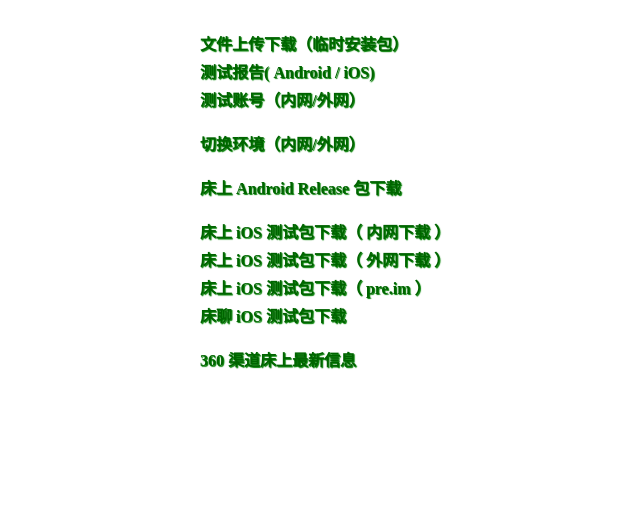
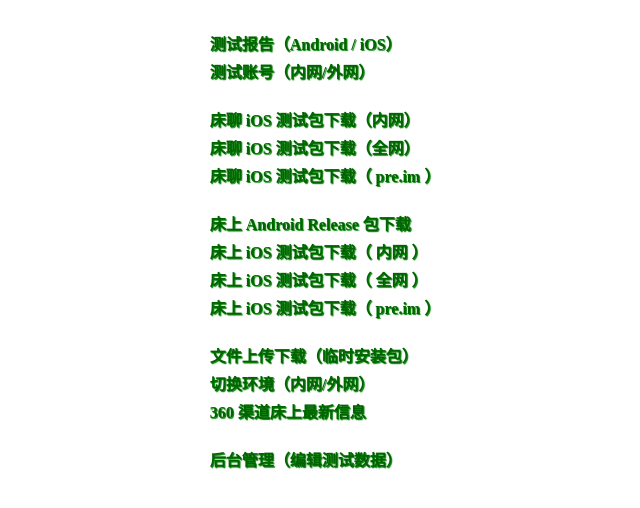
Before and after one commit to yinzhuoqun/testdata, a Django app: page / in a window 1280 px wide. Shown: the top 508 px of the page, without its empty margins (315-955 px from the left). Run offline with Django 3.2, Linux system fonts and the light colour scheme; data comes from the database, SQL or seed files in the repository; both versions use the stored data as it was after the commit; lists and menus that the app fills with data are empty; parts of the project's set-up code (start-up, migrations or seed data) failed here and were passed over.

Commit message:
feat: chang homepage url show style

```diff
--- a/templates/index.html
+++ b/templates/index.html
@@ -7,8 +7,8 @@
         Home | TestData
     </title>
     <style>
-            html{
-                height:100%;
+        html {
+            height: 100%;
         }
 
         {#            body{#}
@@ -16,25 +16,26 @@
         {#			    background-repeat: no-repeat;#}
         {#            }#}
 
-            a{
+        a {
             font-weight: bolder;
             color: #006400;
             text-shadow: 1px 1px 1px green;
             /*text-shadow 文本阴影*/
         }
 
-            a:link,a:visited{
+        a:link, a:visited {
             /*background-color: ; */
-                text-decoration:none;  /*超链接无下划线*/
+            text-decoration: none; /*超链接无下划线*/
         }
-            a:hover{
+
+        a:hover {
             /*hover 悬浮*/
             color: #0000FF;
             /*color: #fff;			*/
-                text-decoration:underline;  /*鼠标放上去有下划线*/
+            text-decoration: underline; /*鼠标放上去有下划线*/
         }
 
-            .box{
+        .box {
             position: relative;
             width: 100%;
             word-wrap: break-word;
@@ -44,7 +45,7 @@
 
         }
 
-            table{
+        table {
             font-size: 12px;
             font-family: 微软雅黑;
             text-align: left;
@@ -53,7 +54,8 @@
             margin-top: 20px;
 
         }
-            .nav,.download,.manage,.report{
+
+        .nav, .download, .manage, .report {
             text-align: left;
             padding-left: 30%;
             padding-top: 30px;
@@ -93,17 +95,64 @@
     <table align="center">
         <tbody>
 
-                <tr><th align='left' ><a href="/app">文件上传下载（临时安装包）</a></th></tr>
-                <tr><th align='left' ><a href="/report">测试报告( Android / iOS)</a></th></tr>
-                <tr><th align='left' ><a href="/sid">测试账号（内网/外网）</a></p></th></tr>
-                <tr><th align='left' ><a href="/test_change_env">切换环境（内网/外网）</a></p></th></tr>
-                <tr><th align='left' ><a href="http://192.168.2.131/bedigest/">床上 Android Release 包下载</a></p></th></tr>
-                <tr><th align='left' ><a href="https://kongming.l99.com/ad_hoc/onbed.html">床上 iOS 测试包下载（ 内网下载 ）</a></th></tr>
-                <tr><th align='left' ><a href="http://apps.l99.com/ad_hoc/com.l99.newchuangshang.html">床上 iOS 测试包下载（ 外网下载 ）</a></th></tr>
-                <tr><th align='left' ><a href="http://pre.im/app/45fa4ba6a09fe0bdbff75b420745e70b">床上 iOS 测试包下载（ pre.im ）</a></th></tr>
-                <tr><th align='left' ><a href="http://apps.l99.com/ad_hoc/com.l99.chuangliaoHK.html">床聊 iOS 测试包下载</a></p></th></tr>
-                <tr><th align='left' ><a href="/appinfo">360 渠道床上最新信息</a></p></th></tr>
+        {#                <tr><th align='left' ><a href="/app">文件上传下载（临时安装包）</a></th></tr>#}
+        {#                <tr><th align='left' ><a href="/report">测试报告( Android / iOS)</a></th></tr>#}
+        {#                <tr><th align='left' ><a href="/sid">测试账号（内网/外网）</a></p></th></tr>#}
+        {#                <tr><th align='left' ><a href="/test_change_env">切换环境（内网/外网）</a></p></th></tr>#}
+        {#                <tr><th align='left' ><a href="http://192.168.2.131/bedigest/">床上 Android Release 包下载</a></p></th></tr>#}
+        {#                <tr><th align='left' ><a href="https://kongming.l99.com/ad_hoc/onbed.html">床上 iOS 测试包下载（ 内网 ）</a></th></tr>#}
+        {#                <tr><th align='left' ><a href="http://apps.l99.com/ad_hoc/com.l99.newchuangshang.html">床上 iOS 测试包下载（ 全网 ）</a></th></tr>#}
+        {#                <tr><th align='left' ><a href="http://pre.im/app/45fa4ba6a09fe0bdbff75b420745e70b">床上 iOS 测试包下载（ pre.im ）</a></p></th></tr>#}
+        {#                <tr><th align='left' ><a href="https://kongming.l99.com/ad_hoc/bedChat.html">床聊 iOS 测试包下载（内网）</a></th></tr>#}
+        {#                <tr><th align='left' ><a href="http://apps.l99.com/ad_hoc/com.l99.chuangliaoHK.html">床聊 iOS 测试包下载（全网）</a></th></tr>#}
+        {#                <tr><th align='left' ><a href="http://pre.im/Q0z6">床聊 iOS 测试包下载（ pre.im ）</a></p></th></tr>#}
+        {#                <tr><th align='left' ><a href="/appinfo">360 渠道床上最新信息</a></p></th></tr>#}
         {#                <tr><th align='left' ><a href="/admin">后台管理（编辑测试数据）</a></p></th></tr>#}
+        {% if urls %}
+            {% for info in urls_data %}
+                <tr>
+                    <th align='left'><a href="{{ info.url }}">{{ info.url_name }}</a></th>
+                </tr>
+            {% endfor %}
+
+            <tr>
+                <th align='left'><a href=""><p></p></th>
+            </tr>
+            {% for info in urls_cl %}
+                <tr>
+                    <th align='left'><a href="{{ info.url }}">{{ info.url_name }}</a></th>
+                </tr>
+
+            {% endfor %}
+            <tr>
+                <th align='left'><a href=""><p></p></th>
+            </tr>
+            {% for info in urls_cs %}
+                <tr>
+                    <th align='left'><a href="{{ info.url }}">{{ info.url_name }}</a></th>
+                </tr>
+            {% endfor %}
+
+            <tr>
+                <th align='left'><a href=""><p></p></th>
+            </tr>
+            {% for info in urls_appinfo %}
+                <tr>
+                    <th align='left'><a href="{{ info.url }}">{{ info.url_name }}</a></th>
+                </tr>
+            {% endfor %}
+
+            <tr>
+                <th align='left'><a href=""><p></p></th>
+            </tr>
+            {% for info in urls_other %}
+                <tr>
+                    <th align='left'><a href="{{ info.url }}">{{ info.url_name }}</a></th>
+                </tr>
+            {% endfor %}
+        {% else %}
+            <th align='left'><a href="/"><h1>还没有内容哦 😄</h1></a></th>
+        {% endif %}
 
         </tbody>
     </table>
--- a/templates/resume_yzq.html
+++ b/templates/resume_yzq.html
@@ -683,10 +683,10 @@ content:"...";
 							<div class="mr_moudle_content olpf">
 								<ol>
  <li><p>熟悉 软件测试理论、软件测试流程、测试用例编写、编写测试报告等</p></li>
- <li><p>熟悉 缺陷管理工具 Bugfree、Redmine、禅道，版本管理工具 svn、git，抓包工具&nbsp;fiddler、charles&nbsp;</p></li>
+ <li><p>熟悉 缺陷管理工具 Bugfree、Redmine、禅道等，版本管理工具 svn、git，抓包工具&nbsp;fiddler、charles等&nbsp;</p></li>
  <li><p>熟悉 adb 命令，并把常用的操作（卸载、安装、清数据、截图、monkey、APK 签名信息等）编写成 Python 脚本并打包成 exe 文件</p></li>
  <li><p>熟悉 自动化测试工具 appium，自动化测试框架 selenium，掌握性能测试工具 LoadRunner、jmeter 的基本使用</p></li>
- <li><p>熟悉 第三方测试平台 testin、腾讯优测、阿里 MQC</p></li>
+ <li><p>熟悉 第三方测试平台 testin、腾讯优测、阿里 MQC、百度 MTC</p></li>
  <li><p>熟悉 数据库的基本操作，如增、删、改、查等语句使用</p></li>
  <li><p>熟悉 linux 操作系统的基本操作</p></li>
  <li><p>熟悉 Python3，在 windows 使用 Apache + wsgi + django、linux 上使用 nginx + uwsgi + django 搭建网站</p></li>
--- a/xuegod/__init__.py
+++ b/xuegod/__init__.py
@@ -3,7 +3,7 @@ import os
 
 # 从Django1.7以后不再使用app_label，修改app相关需要使用AppConfig
 
-verbose_app_name = u"测试账号管理"
+verbose_app_name = u"测试数据管理"  # 站点标题头部
 default_app_config = 'xuegod.XuegodConfig'
 
 def get_current_app_name(_file):
--- a/xuegod/models.py
+++ b/xuegod/models.py
@@ -151,7 +151,27 @@ class Resume(models.Model):
     class Meta:
         # meta 是否固定？
         # 设置的是后台显示表名  默认是类名
-        verbose_name = "简历"
+        verbose_name = "手机号码"
 
         # 是设置复数形式时显示的名称
-        verbose_name_plural = "简历列表"
+        verbose_name_plural = "手机号码列表"
+
+
+class HomePage(models.Model):
+    url_status_choice = (
+        ("1", "ON"),
+        ('0', 'OFF'),
+    )
+
+    url = models.CharField(max_length=256, verbose_name="网址")
+    url_name = models.CharField(max_length=256, verbose_name="网址名称")
+    url_type = models.CharField(max_length=32, default="other", verbose_name="类型", help_text="自定义类型，方便区分")
+    url_order = models.IntegerField(default=0, verbose_name="序号", help_text="值越小，同分类中越靠前显示")
+    url_status = models.CharField(max_length=32, choices=url_status_choice, default="ON", verbose_name="显示状态",
+                                  help_text="是否显示到网站")
+    create_time = models.DateTimeField(auto_now_add=True, verbose_name="创建时间")
+    alter_time = models.DateTimeField(auto_now=True, verbose_name='最近修改时间')
+
+    class Meta:
+        verbose_name = "网址信息"
+        verbose_name_plural = "网址信息列表"
--- a/xuegod/views.py
+++ b/xuegod/views.py
@@ -33,10 +33,21 @@ def create(request):
 
 def index(request):
     # 插入数据
-    u = User(name="你们太牛了！", age="25", password="老子不跟你们玩了。。。")
+    # u = User(name="你们太牛了！", age="25", password="老子不跟你们玩了。。。")
     # u.save(using='mysql')  # using='mysql'settings database alias (name)
     # u.save(using='alimysql')  # using='mysql'settings database alias (name)
     # print(locals())
+
+    urls = HomePage.objects.filter(url_status="1")
+    # for info in urls:
+    #
+    #     print(info)
+    #     print(info.url,info.url_name)
+    urls_data = urls.filter(url_type="data").order_by('url_order')
+    urls_cs =urls.filter(url_type="cs").order_by('url_order')
+    urls_cl =urls.filter(url_type="cl").order_by('url_order')
+    urls_appinfo =urls.filter(url_type="appinfo").order_by('url_order')
+    urls_other =urls.filter(url_type="other").order_by('url_order')
 
     return render_to_response("index.html", locals())
 
--- a/yzqProgram/settings.py
+++ b/yzqProgram/settings.py
@@ -27,8 +27,9 @@ BASE_DIR = os.path.dirname(os.path.dirname(os.path.abspath(__file__)))
 SECRET_KEY = 'jq!8zvuxk2e*xs-^m*%txw**sj8abk-o0)n%33_ow0wy5$3fn6'
 
 # SECURITY WARNING: don't run with debug turned on in production!
+DEBUG = False  # nginx 、Apache 处理静态网页
 # DEBUG = True  # django 自己处理静态网页
-DEBUG = False  # nginx 、Apache 处理静态网页
+
 
 ip_local = ["192.168.66.55", "169.254.111.198"]
 if socket.gethostbyname(socket.gethostname()) in ip_local:
```
Also changed, not shown: testfly/admin.py (+4 -4 lines), testfly/models.py (+21 -21 lines), xuegod/admin.py (+26 -1 lines), db.sqlite3, testfly/migrations/0004_auto_20170510_1453.py (added), xuegod/migrations/0005_auto_20170510_1453.py (added), xuegod/migrations/0006_auto_20170510_1541.py (added), xuegod/migrations/0007_auto_20170510_1542.py (added), xuegod/migrations/0008_auto_20170510_1630.py (added). Lines whose indentation alone changed are shown as unchanged.
